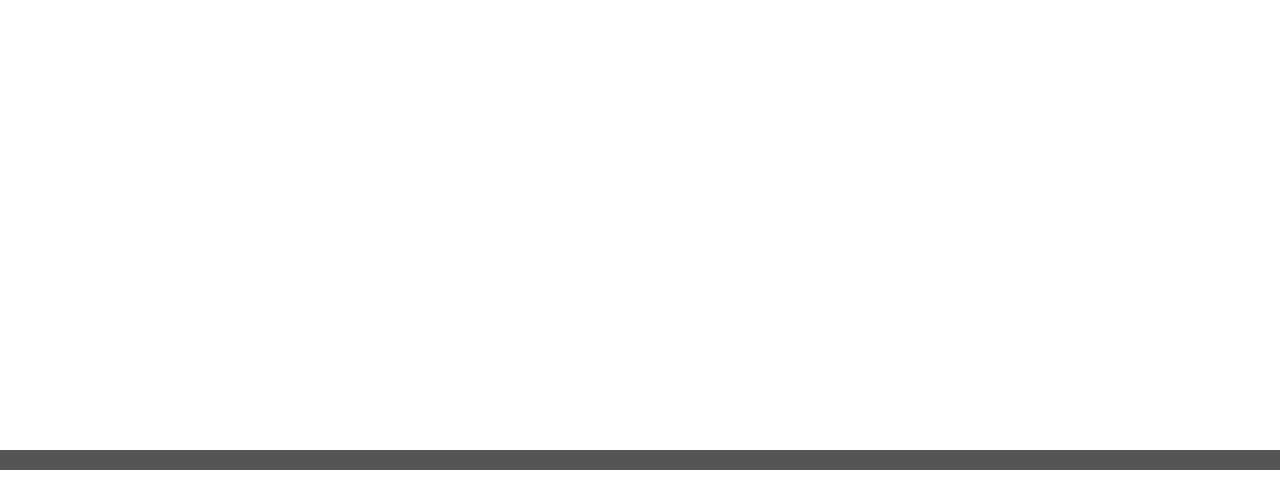
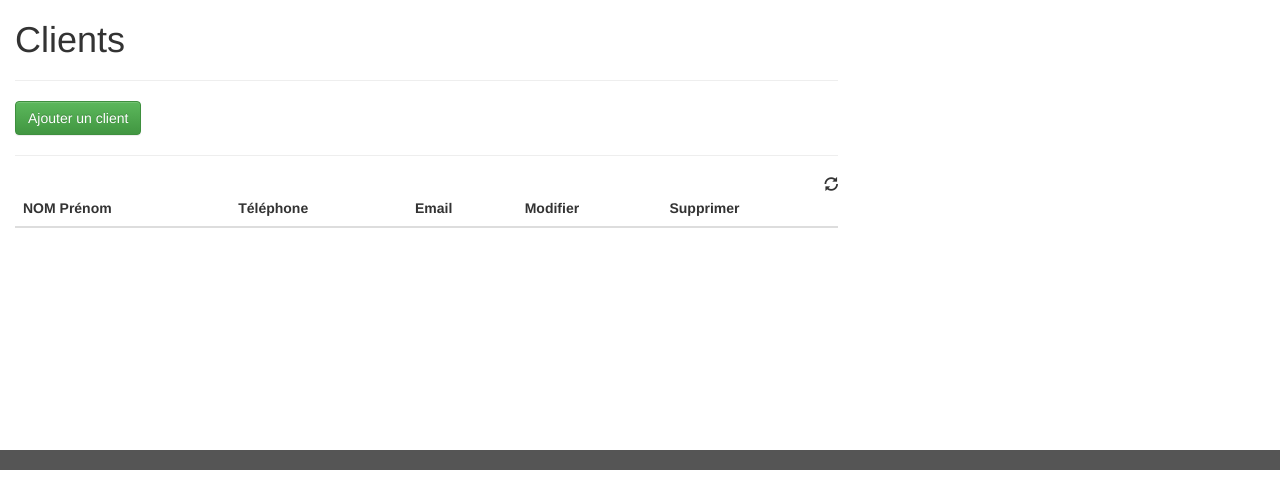
Before and after one commit to ThibaultOsmont/plateformeSupport, a Spring app: page /acc in a window 1280 px wide. Shown: the part 52-540 px from the top of the page. Run offline with Thymeleaf, Linux system fonts and the light colour scheme; the template is opened without the code that fills it, so the values that code supplies are empty.

Commit message:
all html
la dernière promis

```diff
--- a/src/main/webapp/WEB-INF/templates/acc.html
+++ b/src/main/webapp/WEB-INF/templates/acc.html
@@ -117,7 +117,7 @@
 
 		<div class="container-fluid text-center">
 			<div class="row content">
-				<div class="col-sm-8 text-left tab_content" id="Clients" style="display:none;">
+				<div class="col-sm-8 text-left tab_content" id="Clients">
 					<h1>Clients</h1>
 					<hr>
 					<button class="btn btn-success" data-toggle="modal" data-target="#addClient-modal">Ajouter un client</button>
--- a/src/main/webapp/WEB-INF/templates/adm.html
+++ b/src/main/webapp/WEB-INF/templates/adm.html
@@ -118,7 +118,7 @@
 
 		<div class="container-fluid text-center">
 			<div class="row content">
-				<div class="col-sm-8 text-left tab_content" id="Clients" style="display:none;">
+				<div class="col-sm-8 text-left tab_content" id="Clients">
 					<h1>Clients</h1>
 					<hr>
 					<button class="btn btn-success" data-toggle="modal" data-target="#addClient-modal">Ajouter un client</button>
--- a/src/main/webapp/WEB-INF/templates/cns.html
+++ b/src/main/webapp/WEB-INF/templates/cns.html
@@ -127,7 +127,7 @@
 
 		<div class="container-fluid text-center">
 			<div class="row content">
-				<div class="col-sm-8 text-left tab_content" id="Clients" style="display:none;">
+				<div class="col-sm-8 text-left tab_content" id="Clients">
 					<h1>Clients</h1>
 					<hr>
 					<span class="glyphicon glyphicon-refresh" style="float:right;" onclick="javascript:refresh();"></span>
```
